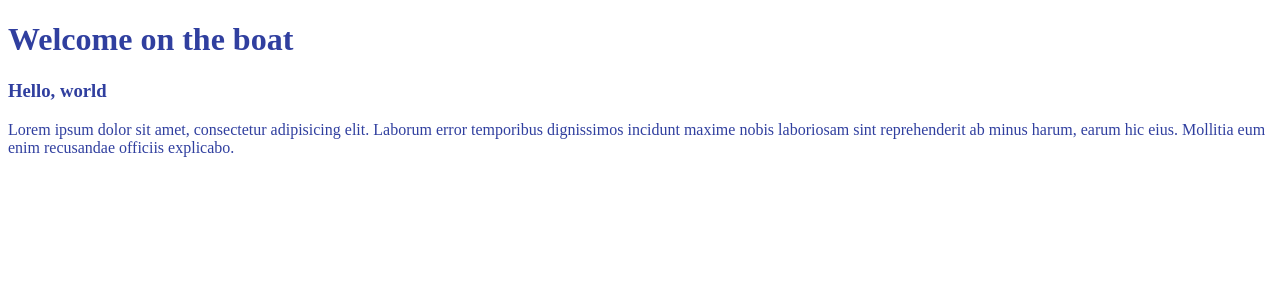
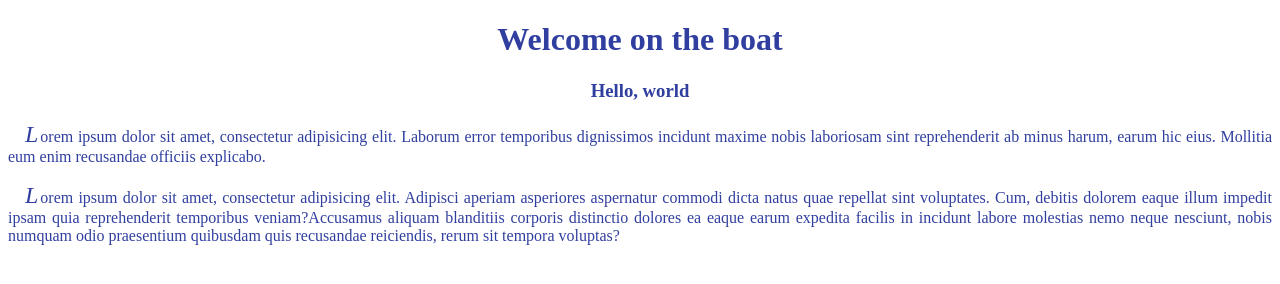
Before and after one commit to 31H0B1eV/Initial-project-setup-Gulp-Sass-Susy-, a website: page app/index.html in a window 1280 px wide. Drawn offline with Linux system fonts and the light colour scheme.

Commit message:
Setup Susy

```diff
--- a/Gulpfile.js
+++ b/Gulpfile.js
@@ -14,12 +14,12 @@ var sassFiles = "./sass/**/*.scss";
 gulp.task('serve', ['sass'], function() {
 
     browserSync.init({
-        server: "."
+        server: "./app"
     });
 
     gulp.watch(sassFiles, ["sass"]);
-    gulp.watch("*.html").on('change', browserSync.reload);
-    gulp.watch("./css/*.min.css").on('change', browserSync.reload);
+    gulp.watch("./app/*.html").on('change', browserSync.reload);
+    gulp.watch("./app/css/*.min.css").on('change', browserSync.reload);
 });
 
 gulp.task("sass", function(){
@@ -27,10 +27,10 @@ gulp.task("sass", function(){
     gulp.src(sassFiles)
         .pipe(sass({ style: 'expanded' }))
         .pipe(autoprefixer("last 3 version","safari 5", "ie 8", "ie 9"))
-        .pipe(gulp.dest("./css"))
+        .pipe(gulp.dest("./app/css"))
         .pipe(rename({suffix: '.min'}))
         .pipe(minifycss())
-        .pipe(gulp.dest('./css'));
+        .pipe(gulp.dest('./app/css'));
 });
 
 gulp.task("watch", function(){
--- a/index.html
+++ b/app/index.html
@@ -15,6 +15,8 @@
             <p>Lorem ipsum dolor sit amet, consectetur adipisicing elit. Laborum error temporibus dignissimos incidunt maxime
                 nobis laboriosam sint reprehenderit ab minus harum, earum hic eius. Mollitia eum enim recusandae
                 officiis explicabo.</p>
+            <p><span>Lorem ipsum dolor sit amet, consectetur adipisicing elit. Adipisci aperiam asperiores aspernatur commodi dicta natus quae repellat sint voluptates. Cum, debitis dolorem eaque illum impedit ipsam quia reprehenderit temporibus veniam?</span><span>Accusamus aliquam blanditiis corporis distinctio dolores ea eaque earum expedita facilis in incidunt labore molestias nemo neque nesciunt, nobis numquam odio praesentium quibusdam quis recusandae reiciendis, rerum sit tempora voluptas?</span>
+            </p>
         </article>
     </section>
 </body>
--- /dev/null
+++ b/sass/pages/_default.scss
@@ -0,0 +1,24 @@
+@import "../partials/variables";
+@import "../partials/mixins";
+@import "../../bower_components/susy/sass/susy";
+
+body {
+  background: $background-color;
+}
+
+@include headings {
+  color: $font-color;
+  text-align: center;
+}
+
+p {
+  color: $font-color;
+  text-align: justify;
+}
+
+p:first-letter {
+  font-size: 1.5rem;
+  font-style: oblique;
+  padding: 2px;
+  margin-left: 15px;
+}
--- a/sass/pages/_index.scss
+++ /dev/null
@@ -1,14 +0,0 @@
-@import "../partials/_variables";
-@import "../partials/mixins";
-
-body {
-  background: $background-color;
-}
-
-@include headings {
-  color: $font-color;
-}
-
-p {
-  color: $font-color;
-}
--- a/sass/style.scss
+++ b/sass/style.scss
@@ -1 +1 @@
-@import "pages/index";
+@import "pages/default";
```
Also changed, not shown: bower.json (added, +23 -0 lines), package.json (+17 -9 lines), app/css/style.css (added), app/css/style.min.css (added), css/style.css (deleted), css/style.min.css (deleted), 1 other file.
